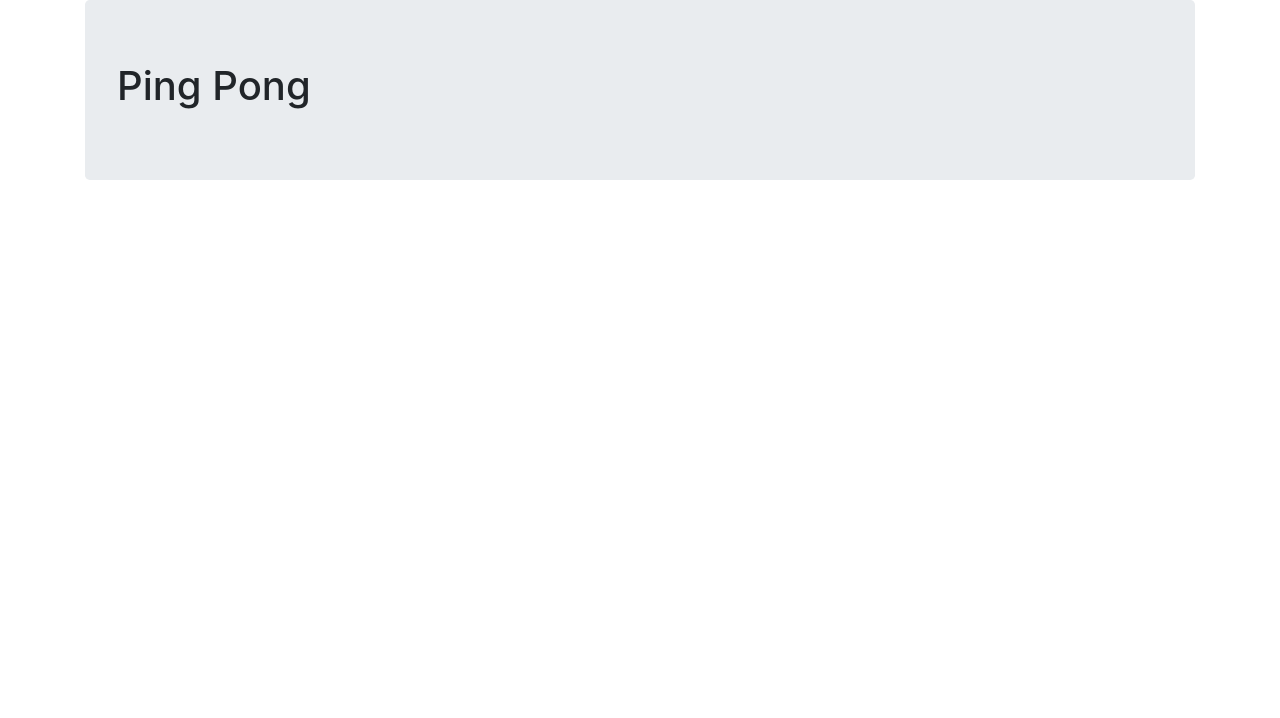
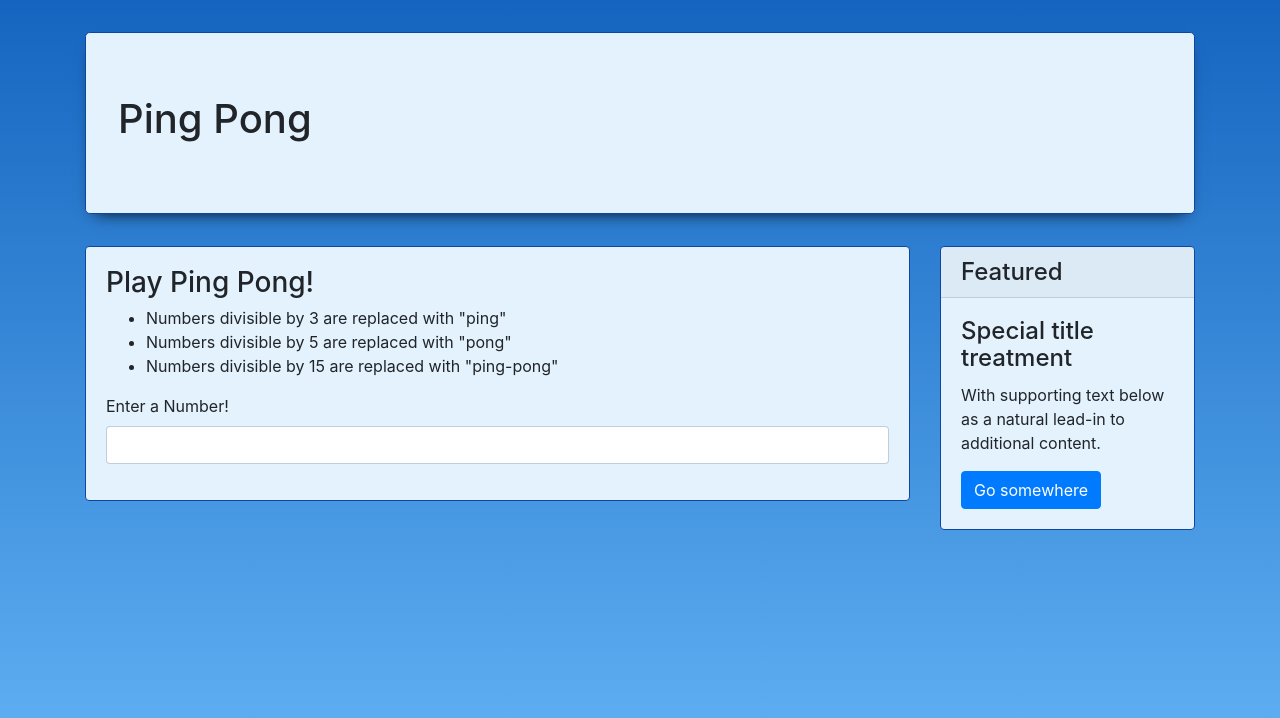
Before and after one commit to CodingTea17/ping-pong, a plain HTML site: page index.html in a window 1280 px wide. Drawn offline with Linux system fonts and the light colour scheme.

Commit message:
add bootstrap styling to the page

```diff
--- a/css/styles.css
+++ b/css/styles.css
@@ -0,0 +1,19 @@
+body {
+  padding-top: 32px;
+  /*text-align: center;*/
+  /*background: #d1c4e9;*/
+  background: linear-gradient(to top, #64b5f6, #1565c0);
+  height:100vh;
+}
+.jumbotron {
+  border: 1px solid #0d47a1;
+  background: #e3f2fd;
+  box-shadow: 0 8px 16px -10px black;
+}
+.card {
+  background: #e3f2fd;
+  border: 1px solid #0d47a1;
+}
+#sidebar {
+
+}
--- a/index.html
+++ b/index.html
@@ -16,6 +16,42 @@
           </div>
         </div>
       </div>
+      <div class="row">
+        <div class="col-lg-9 col-sm-">
+          <div class="card">
+            <div class="card-body">
+              <h3>Play Ping Pong!</h3>
+              <ul>
+                <li>
+                  Numbers divisible by 3 are replaced with "ping"
+                </li>
+                <li>
+                  Numbers divisible by 5 are replaced with "pong"
+                </li>
+                <li>
+                  Numbers divisible by 15 are replaced with "ping-pong"
+                </li>
+              </ul>
+              <form id="number">
+                <div class="form-group">
+                  <label for="user-input">Enter a Number!</label>
+                  <input type="text" class="form-control" id="user-input" />
+                </div>
+              </form>
+            </div>
+          </div>
+        </div>
+        <div class="col-lg-3">
+          <div class="card" id="sidebar">
+            <h4 class="card-header">Featured</h4>
+            <div class="card-body">
+              <h4 class="card-title">Special title treatment</h4>
+              <p class="card-text">With supporting text below as a natural lead-in to additional content.</p>
+              <a href="#" class="btn btn-primary">Go somewhere</a>
+            </div>
+          </div>
+        </div>
+      </div>
     </div>
   </body>
 </html>
```
